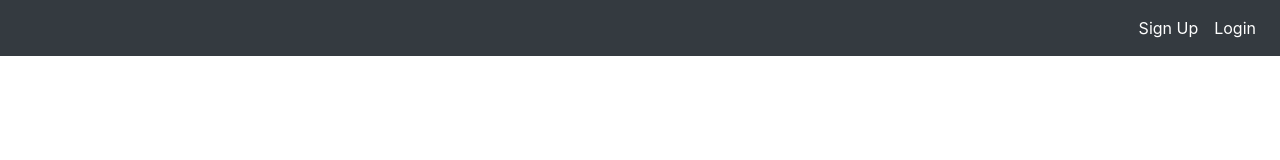
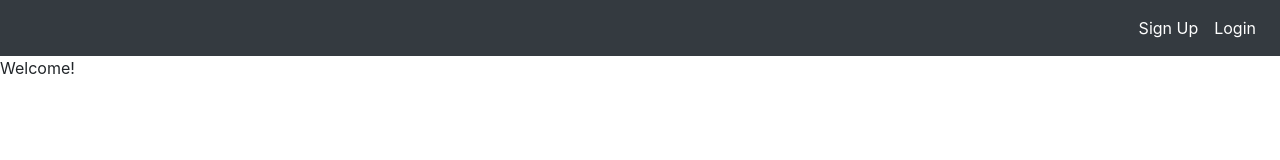
Before and after one commit to leticiaroncero/taskify-react, a React (Create React App) app in the folder client/: page / in a window 1280 px wide. Shown: the top 160 px of the page. Built offline with nearby package versions, Linux system fonts and the light colour scheme.

Commit message:
add client route for logout

```diff
--- a/client/src/App.js
+++ b/client/src/App.js
@@ -3,7 +3,7 @@ import React, { Component } from "react";
 // import logo from './logo.svg';
 import './App.css';
 import { BrowserRouter as Router, Route } from "react-router-dom";
-// import Homepage from "./pages/Homepage";
+import Homepage from "./pages/Homepage";
 import Projects from "./pages/Projects";
 import NavTabs from "./components/NavTabs";
 import Signup from "./pages/Signup";
@@ -32,10 +32,10 @@ class App extends Component {
             <Login
               updateUser={this.updateUser}
             />} />
-          {/* // <Route exact path="/" render={() => */}
-          {/* //   <Homepage */}
-          {/* //     loggedIn={this.state.loggedIn} */}
-          {/* //   />} /> */}
+          <Route exact path="/" render={() =>
+            <Homepage
+              loggedIn={this.state.loggedIn}
+            />} />
           <Route exact path="/projects" component={Projects} />
           <Route exact path="/projects/add" component={ProjectForm} />
           <Route exact path="/projects/:id(\d+)" component={Tasks} />
--- a/client/src/components/NavTabs/index.js
+++ b/client/src/components/NavTabs/index.js
@@ -2,8 +2,13 @@ import React, { Component, Fragment } from "react";
 import { Link } from "react-router-dom";
 import "./style.css";
 import API from "../../utils/API";
+import { Redirect } from 'react-router-dom';
 
 class NavTabs extends Component {
+
+    state = {
+        redirectTo: null
+    }
 
     handleLogout = event => {
         event.preventDefault();
@@ -15,6 +20,9 @@ class NavTabs extends Component {
                     this.props.updateUser({
                         loggedIn: false,
                     })
+                    this.setState({
+                        redirectTo: '/',
+                    })
                 }
             }).catch(error => {
                 console.log(error);
@@ -23,6 +31,9 @@ class NavTabs extends Component {
     }
 
     render() {
+        if (this.state.redirectTo) {
+            return <Redirect to={{ pathname: this.state.redirectTo }} />
+        }
         return (
 
             <nav className="navbar navbar-dark bg-dark navbar-expand-lg">
--- a/client/src/pages/Homepage.js
+++ b/client/src/pages/Homepage.js
@@ -0,0 +1,10 @@
+import React, { Component } from "react";
+
+class Homepage extends Component {
+    render() {
+        return (
+            <p>Welcome!</p>
+        )
+    }
+}
+export default Homepage;
--- a/client/src/utils/API.js
+++ b/client/src/utils/API.js
@@ -6,6 +6,9 @@ export default {
   },
   login: function (credentials) {
     return axios.post("/api/login", credentials)
+  },
+  logout: function() {
+    return axios.get('/logout')
   },
   addProject: function (newProject) {
     return axios.post("/api/projects", newProject)
```
